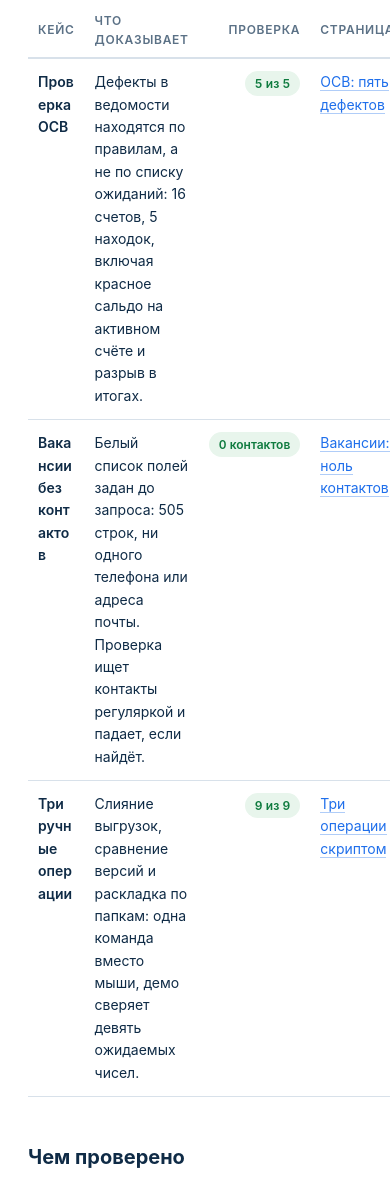
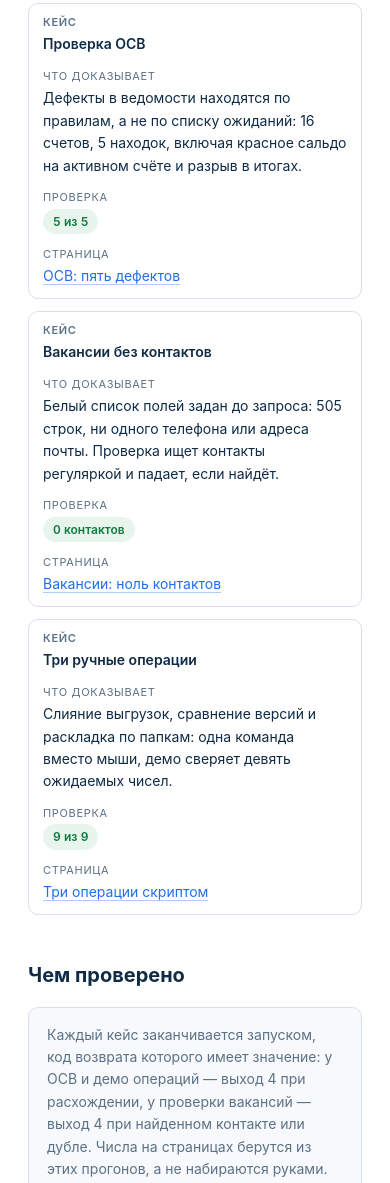
Before and after one commit to basovdanil/portfolio, a plain HTML site: page index.html in a window 390 px wide. Shown: the part 375-1558 px from the top of the page. Drawn offline with Linux system fonts and the light colour scheme.

Commit message:
Make case table readable on phones, fix footer wording

```diff
--- a/index.html
+++ b/index.html
@@ -31,6 +31,14 @@ a:hover{border-bottom-color:var(--accent)}
 code{font-family:ui-monospace,SFMono-Regular,Consolas,monospace;font-size:13px}
 footer{margin-top:44px;padding-top:16px;border-top:1px solid var(--line);font-size:13px;color:var(--muted)}
 @media (max-width:760px){h1{font-size:26px}}
+@media (max-width:640px){
+  table,tbody,tr,td{display:block;width:100%}
+  thead{display:none}
+  tr{border:1px solid var(--line);border-radius:10px;margin:0 0 12px;padding:4px 0}
+  td{border:0;padding:6px 14px;text-align:left}
+  td.num{text-align:left}
+  td:before{content:attr(data-label);display:block;font-size:11px;letter-spacing:.06em;text-transform:uppercase;color:var(--muted);margin-bottom:2px}
+}
 </style>
 </head>
 <body>
@@ -47,25 +55,25 @@ footer{margin-top:44px;padding-top:16px;border-top:1px solid var(--line);font-si
     </thead>
     <tbody>
       <tr>
-        <td class="t">Проверка ОСВ</td>
-        <td>Дефекты в ведомости находятся по правилам, а не по списку ожиданий: 16 счетов, 5 находок, включая
+        <td class="t" data-label="Кейс">Проверка ОСВ</td>
+        <td data-label="Что доказывает">Дефекты в ведомости находятся по правилам, а не по списку ожиданий: 16 счетов, 5 находок, включая
         красное сальдо на активном счёте и разрыв в итогах.</td>
-        <td class="num"><span class="chip ok">5 из 5</span></td>
-        <td><a href="case-osv/case-osv.html">ОСВ: пять дефектов</a></td>
+        <td class="num" data-label="Проверка"><span class="chip ok">5 из 5</span></td>
+        <td data-label="Страница"><a href="case-osv/case-osv.html">ОСВ: пять дефектов</a></td>
       </tr>
       <tr>
-        <td class="t">Вакансии без контактов</td>
-        <td>Белый список полей задан до запроса: 505 строк, ни одного телефона или адреса почты. Проверка ищет
+        <td class="t" data-label="Кейс">Вакансии без контактов</td>
+        <td data-label="Что доказывает">Белый список полей задан до запроса: 505 строк, ни одного телефона или адреса почты. Проверка ищет
         контакты регуляркой и падает, если найдёт.</td>
-        <td class="num"><span class="chip ok">0 контактов</span></td>
-        <td><a href="case-jobs/case-jobs.html">Вакансии: ноль контактов</a></td>
+        <td class="num" data-label="Проверка"><span class="chip ok">0 контактов</span></td>
+        <td data-label="Страница"><a href="case-jobs/case-jobs.html">Вакансии: ноль контактов</a></td>
       </tr>
       <tr>
-        <td class="t">Три ручные операции</td>
-        <td>Слияние выгрузок, сравнение версий и раскладка по папкам: одна команда вместо мыши, демо сверяет
+        <td class="t" data-label="Кейс">Три ручные операции</td>
+        <td data-label="Что доказывает">Слияние выгрузок, сравнение версий и раскладка по папкам: одна команда вместо мыши, демо сверяет
         девять ожидаемых чисел.</td>
-        <td class="num"><span class="chip ok">9 из 9</span></td>
-        <td><a href="case-tables/case-tables.html">Три операции скриптом</a></td>
+        <td class="num" data-label="Проверка"><span class="chip ok">9 из 9</span></td>
+        <td data-label="Страница"><a href="case-tables/case-tables.html">Три операции скриптом</a></td>
       </tr>
     </tbody>
   </table>
@@ -100,7 +108,7 @@ footer{margin-top:44px;padding-top:16px;border-top:1px solid var(--line);font-si
   </div>
 
   <footer>Собрано на синтетических данных и открытых данных trudvsem.ru. Контактов в выгрузках нет; названия
-  работодателей — как в источнике.</footer>
+  работодателей в публикуемые файлы не входят.</footer>
 </div>
 </body>
 </html>
```
